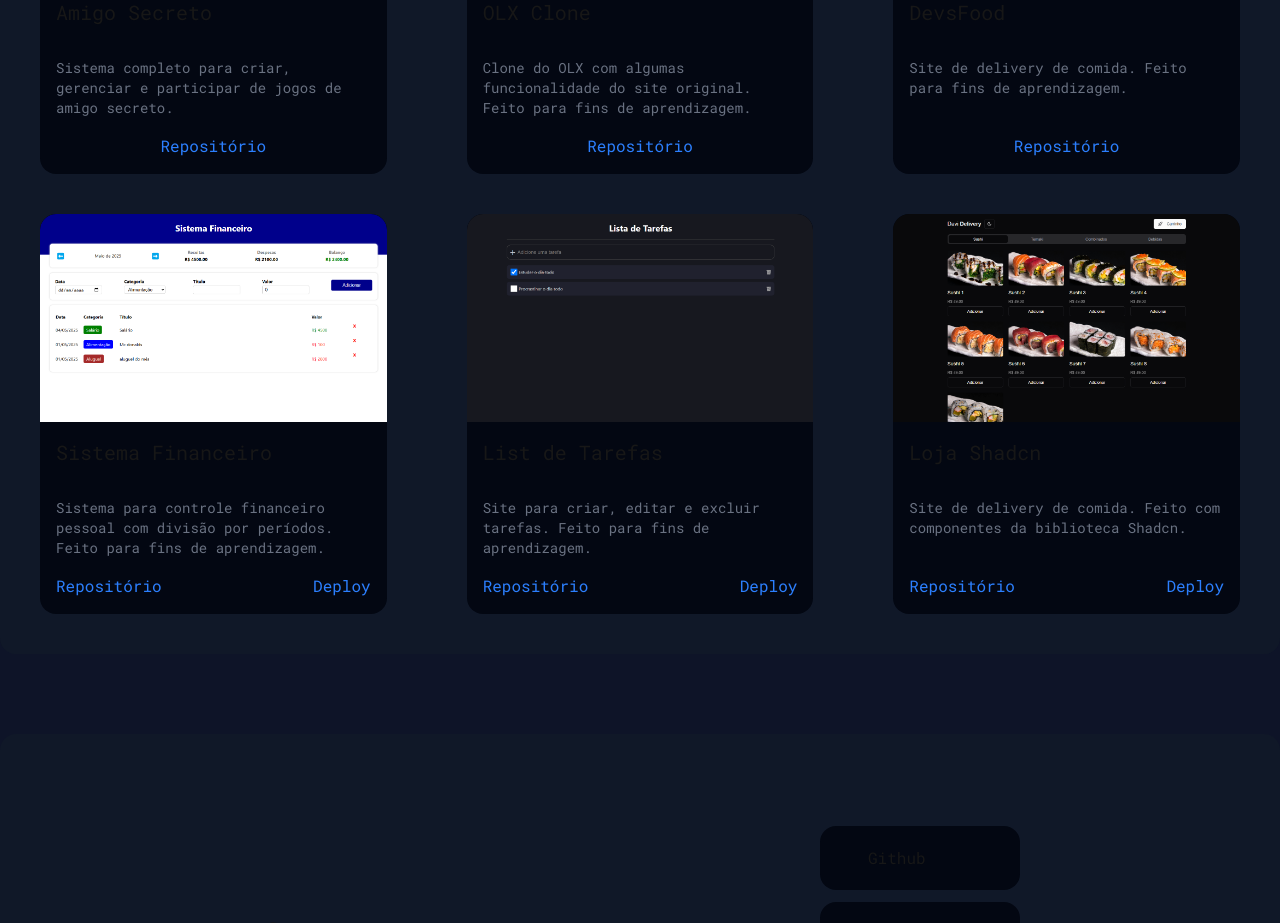
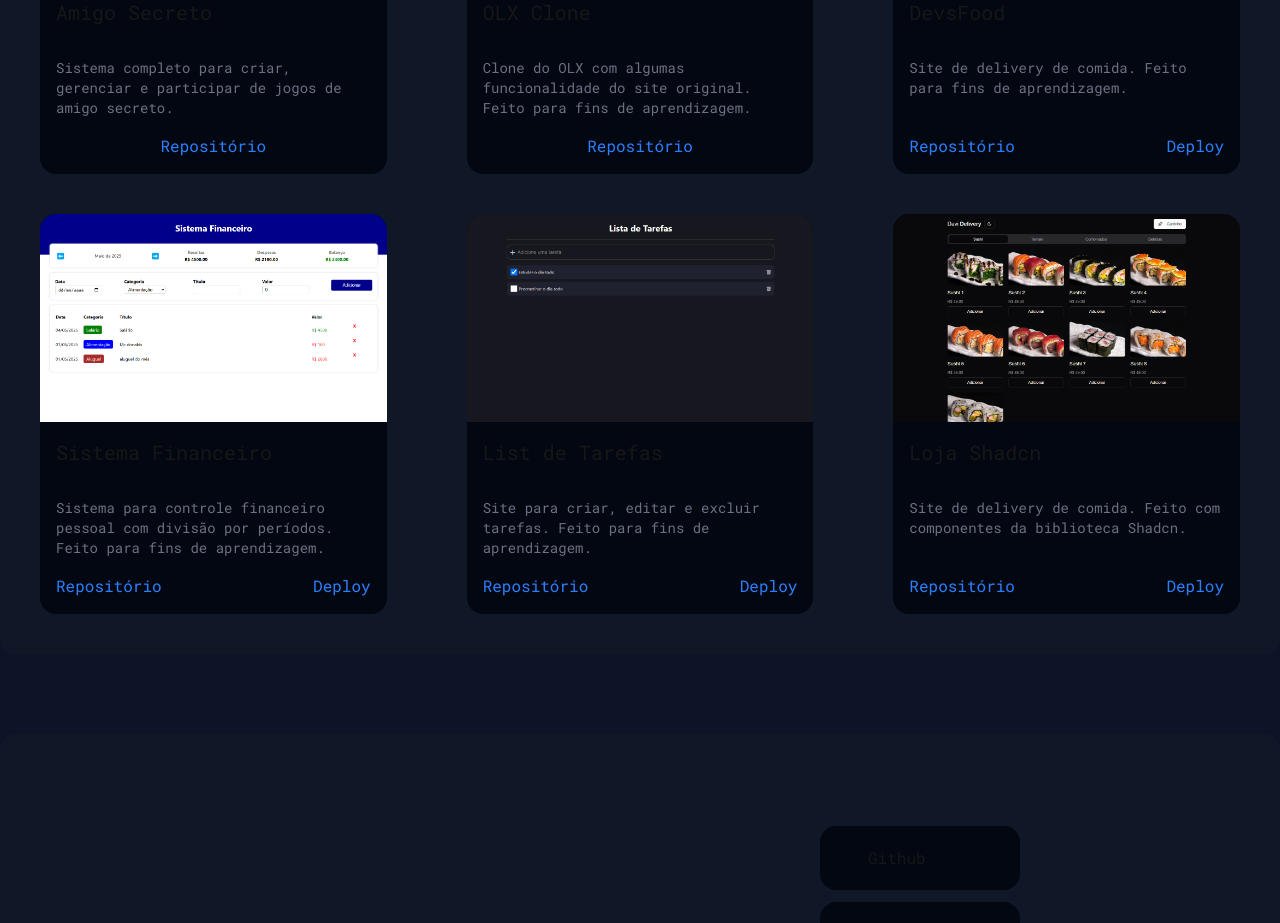
Before and after one commit to DaviMostaro/my-portfolio-davimostaro, a Next.js app: page / in a window 1280 px wide. Shown: the part 2540-3463 px from the top of the page. Built offline with nearby package versions, Linux system fonts and the light colour scheme; some icons are missing.

Commit message:
Update Projects.tsx

```diff
--- a/src/components/Projects.tsx
+++ b/src/components/Projects.tsx
@@ -26,6 +26,7 @@ export const Projects = () => {
                     title="DevsFood"
                     description="Site de delivery de comida. Feito para fins de aprendizagem."
                     repository="https://github.com/DaviMostaro/devsfood"
+                    deploy="https://devsfood-eight.vercel.app/"
                 />
                 <ProjectItem
                     imagem="/assets/financial.png"
```
